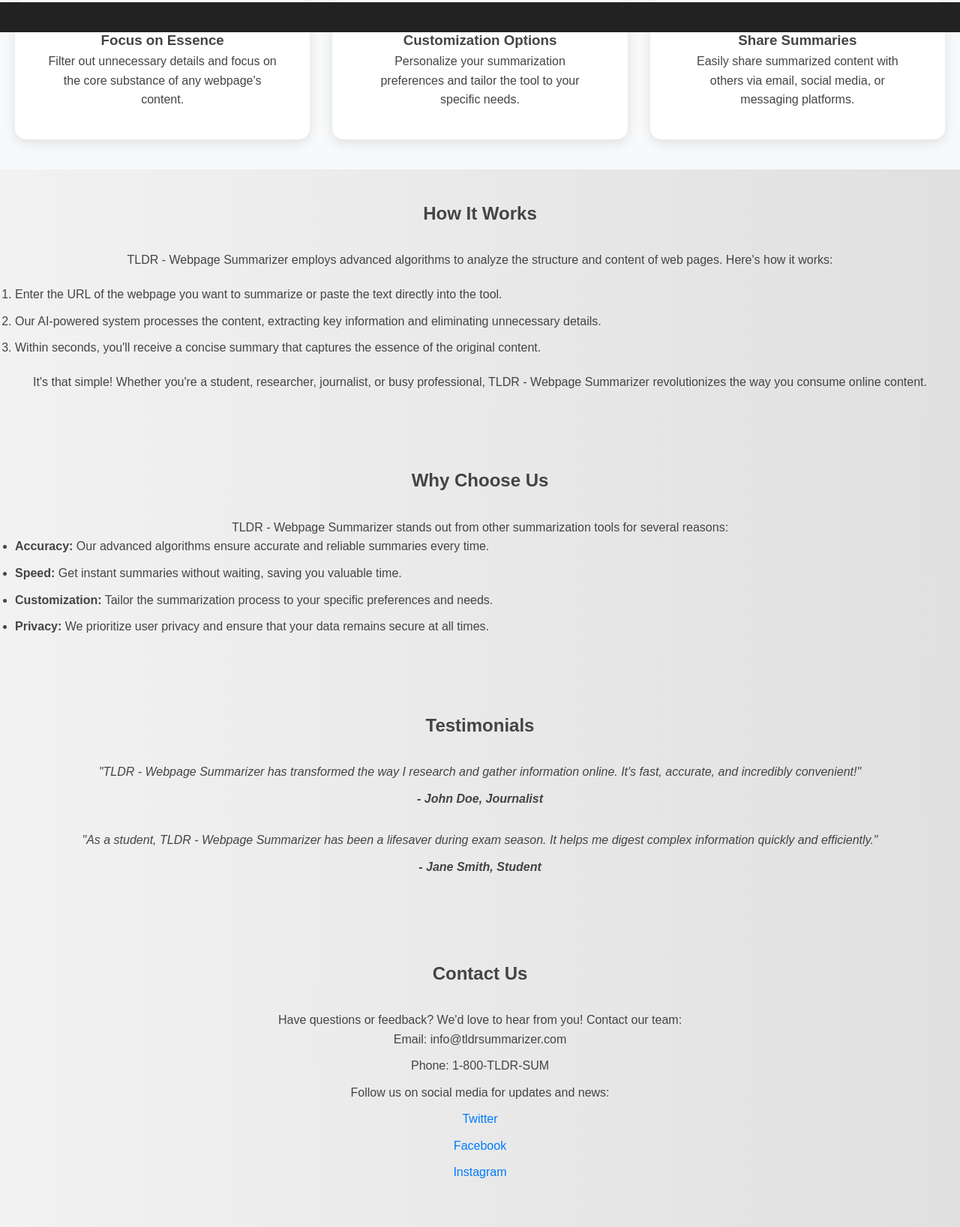
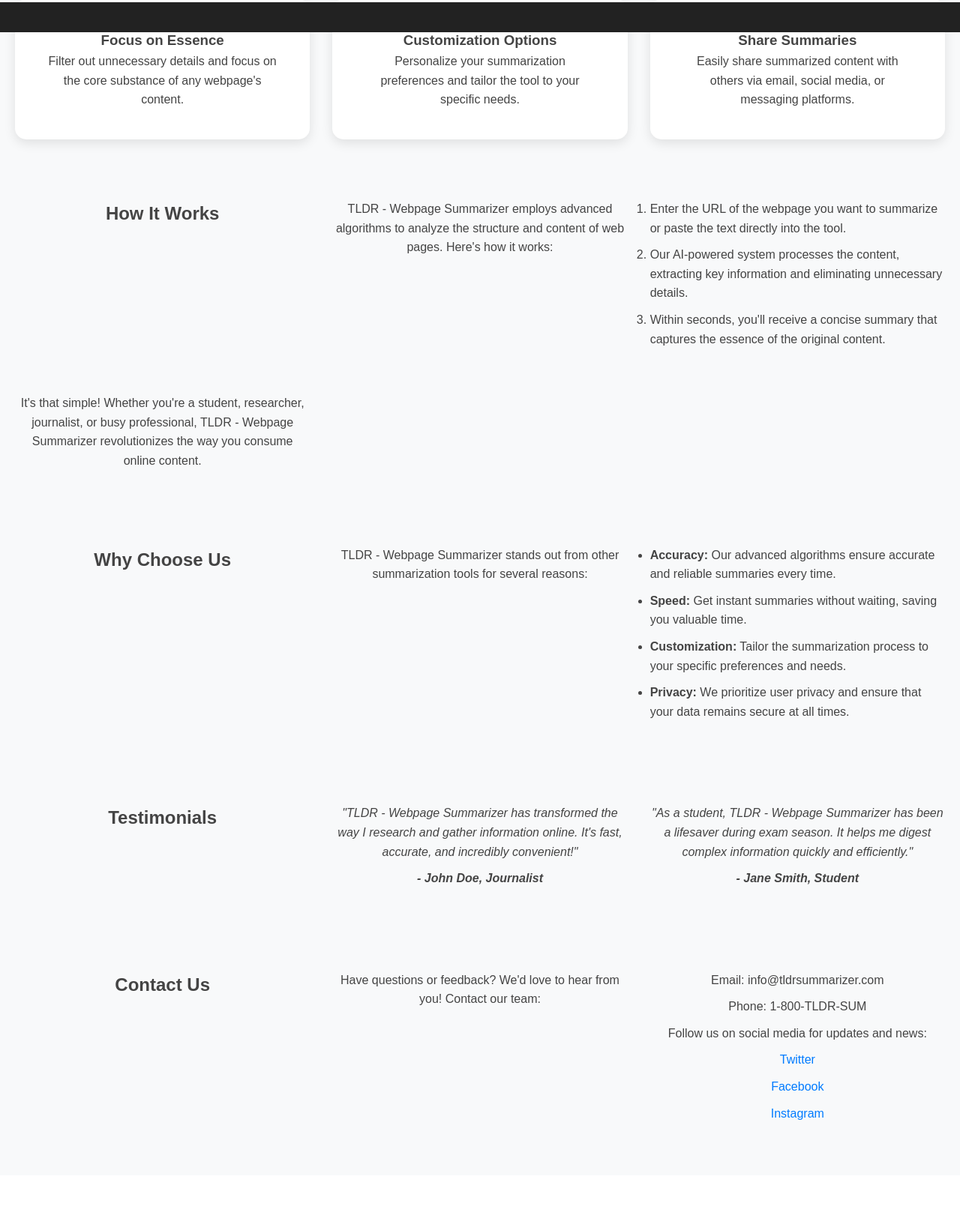
Before and after one commit to ZackFairSldrFrst/ZackFairSldrFrst.github.io, a PHP site: page / in a window 1280 px wide. Shown: the part 757-2394 px from the top of the page at 75% size. After the commit the page ends 2251 px from the top, so only its background shows below. Run offline with PHP 8.4, Linux system fonts and the light colour scheme.

Commit message:
Update styles.css

```diff
--- a/styles.css
+++ b/styles.css
@@ -129,10 +129,11 @@ footer {
     bottom: 0;
     width: 100%;
 }
-
 /* How It Works Section */
 #how-it-works {
-    background: linear-gradient(to right, #f2f2f2, #e0e0e0); /* gradient background */
+    display: grid;
+    grid-template-columns: repeat(auto-fit, minmax(320px, 1fr));
+    gap: 30px;
     padding: 40px 20px;
     text-align: center;
 }
@@ -156,7 +157,9 @@ footer {
 
 /* Why Choose Us Section */
 #why-choose-us {
-    background: linear-gradient(to right, #f2f2f2, #e0e0e0); /* gradient background */
+    display: grid;
+    grid-template-columns: repeat(auto-fit, minmax(320px, 1fr));
+    gap: 30px;
     padding: 40px 20px;
     text-align: center;
 }
@@ -180,7 +183,9 @@ footer {
 
 /* Testimonials Section */
 #testimonials {
-    background: linear-gradient(to right, #f2f2f2, #e0e0e0); /* gradient background */
+    display: grid;
+    grid-template-columns: repeat(auto-fit, minmax(320px, 1fr));
+    gap: 30px;
     padding: 40px 20px;
     text-align: center;
 }
@@ -204,7 +209,9 @@ footer {
 
 /* Contact Us Section */
 #contact-us {
-    background: linear-gradient(to right, #f2f2f2, #e0e0e0); /* gradient background */
+    display: grid;
+    grid-template-columns: repeat(auto-fit, minmax(320px, 1fr));
+    gap: 30px;
     padding: 40px 20px;
     text-align: center;
 }
@@ -234,7 +241,9 @@ footer {
 
 /* Pricing Section */
 #pricing {
-    background: linear-gradient(to right, #f2f2f2, #e0e0e0); /* gradient background */
+    display: grid;
+    grid-template-columns: repeat(auto-fit, minmax(320px, 1fr));
+    gap: 30px;
     padding: 40px 20px;
     text-align: center;
 }
```
